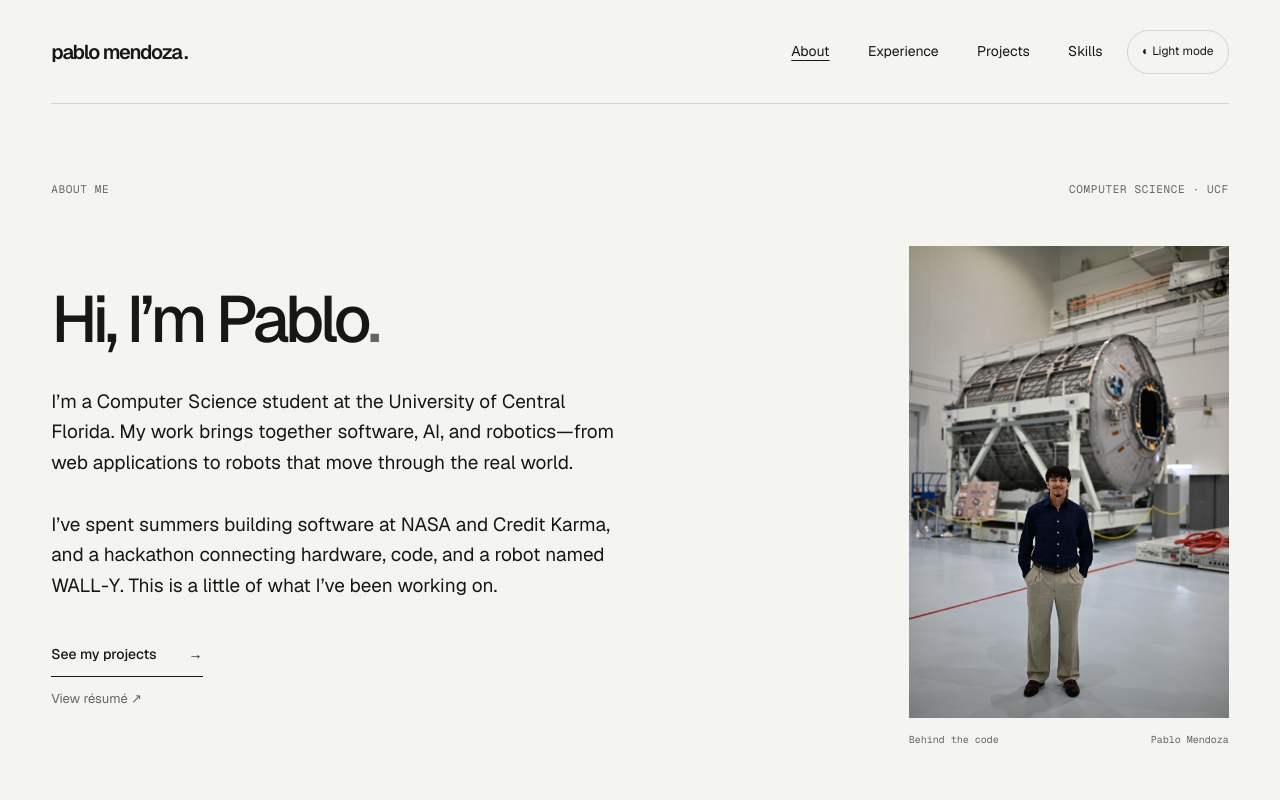
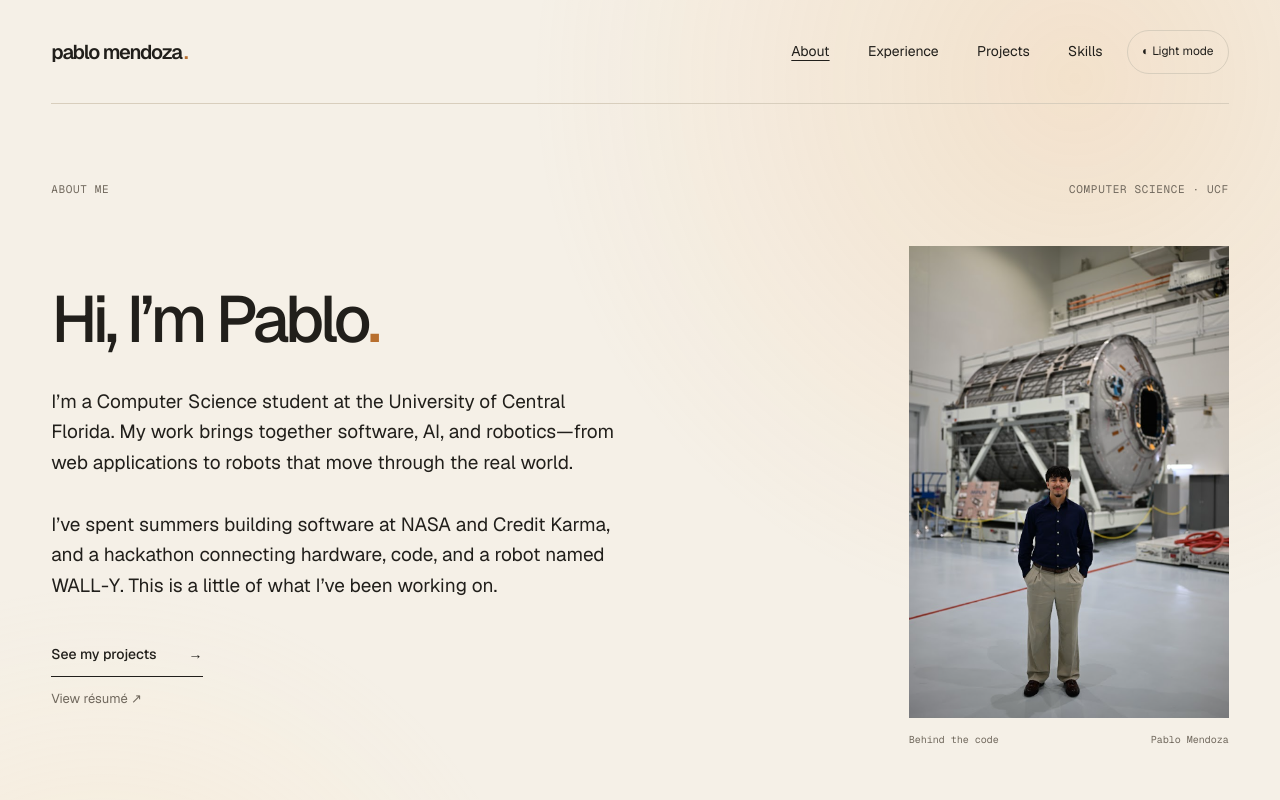
Before and after one commit to PabloMCodes/portfolio, a Next.js app: page /about in a window 1280 px wide. Shown: the top 800 px of the page. Built offline with nearby package versions, Linux system fonts and the light colour scheme.

Commit message:
Warm the blue portfolio palette

```diff
--- a/src/app/globals.css
+++ b/src/app/globals.css
@@ -2,16 +2,19 @@
 
 :root {
   color-scheme: light;
-  --background: #f4f4f1;
-  --foreground: #171816;
-  --muted-foreground: #656761;
-  --rule: #d4d5cf;
-  --project-background: #22251f;
-  --project-foreground: #f4f4f1;
-  --project-muted: #c9ccc2;
-  --sketch-background: #2c3028;
-  --sketch-foreground: #d3dac6;
-  --sketch-rule: #52594b;
+  --background: #f5f0e7;
+  --foreground: #211f1b;
+  --muted-foreground: #70685d;
+  --rule: #d8cebd;
+  --accent: #b86f2e;
+  --ambient-warm: rgb(231 158 79 / 18%);
+  --ambient-soft: rgb(255 224 170 / 22%);
+  --project-background: #202833;
+  --project-foreground: #f5eee2;
+  --project-muted: #cfc4b4;
+  --sketch-background: #2a3441;
+  --sketch-foreground: #eee2cf;
+  --sketch-rule: #59616a;
   --page-gutter: clamp(1.25rem, 4vw, 4rem);
   --section-space: clamp(5rem, 10vw, 10rem);
 }
@@ -19,16 +22,19 @@
 /* Midnight blue surfaces and soft, cool text keep dark mode easy on the eyes. */
 :root[data-theme="dark"] {
   color-scheme: dark;
-  --background: #0d182b;
-  --foreground: #e7edf7;
-  --muted-foreground: #a6b6cf;
-  --rule: #2c3e58;
-  --project-background: #13223a;
-  --project-foreground: #e7edf7;
-  --project-muted: #b6c6dd;
-  --sketch-background: #192c47;
-  --sketch-foreground: #ceddf1;
-  --sketch-rule: #405674;
+  --background: #101a2b;
+  --foreground: #f1e8d8;
+  --muted-foreground: #b7ac9c;
+  --rule: #384557;
+  --accent: #efa85a;
+  --ambient-warm: rgb(224 139 57 / 14%);
+  --ambient-soft: rgb(255 196 112 / 8%);
+  --project-background: #17253a;
+  --project-foreground: #f2e9da;
+  --project-muted: #c8baa7;
+  --sketch-background: #202e42;
+  --sketch-foreground: #eadbc5;
+  --sketch-rule: #536176;
 }
 
 /* Crossfade the full document quickly while the celestial transition travels. */
@@ -167,7 +173,10 @@ html {
 body {
   min-height: 100svh;
   margin: 0;
-  background: var(--background);
+  background:
+    radial-gradient(circle at 84% 7%, var(--ambient-warm), transparent min(34rem, 48vw)),
+    radial-gradient(circle at 8% 92%, var(--ambient-soft), transparent min(28rem, 42vw)),
+    var(--background);
   color: var(--foreground);
   font-family: var(--font-sans), sans-serif;
   font-size: 1rem;
--- a/src/app/home.module.css
+++ b/src/app/home.module.css
@@ -30,6 +30,7 @@
 
 .wordmark span {
   margin-left: 0.12em;
+  color: var(--accent);
 }
 
 .navigation {
@@ -103,7 +104,7 @@
 }
 
 .heroTitle span {
-  color: var(--muted-foreground);
+  color: var(--accent);
 }
 
 .heroBottom {
@@ -317,6 +318,7 @@
   flex-direction: column;
   padding: clamp(1.5rem, 3vw, 2.5rem);
   border: 1px solid var(--rule);
+  background: color-mix(in srgb, var(--background) 88%, var(--ambient-soft));
 }
 
 .projectCard h3 {
```
